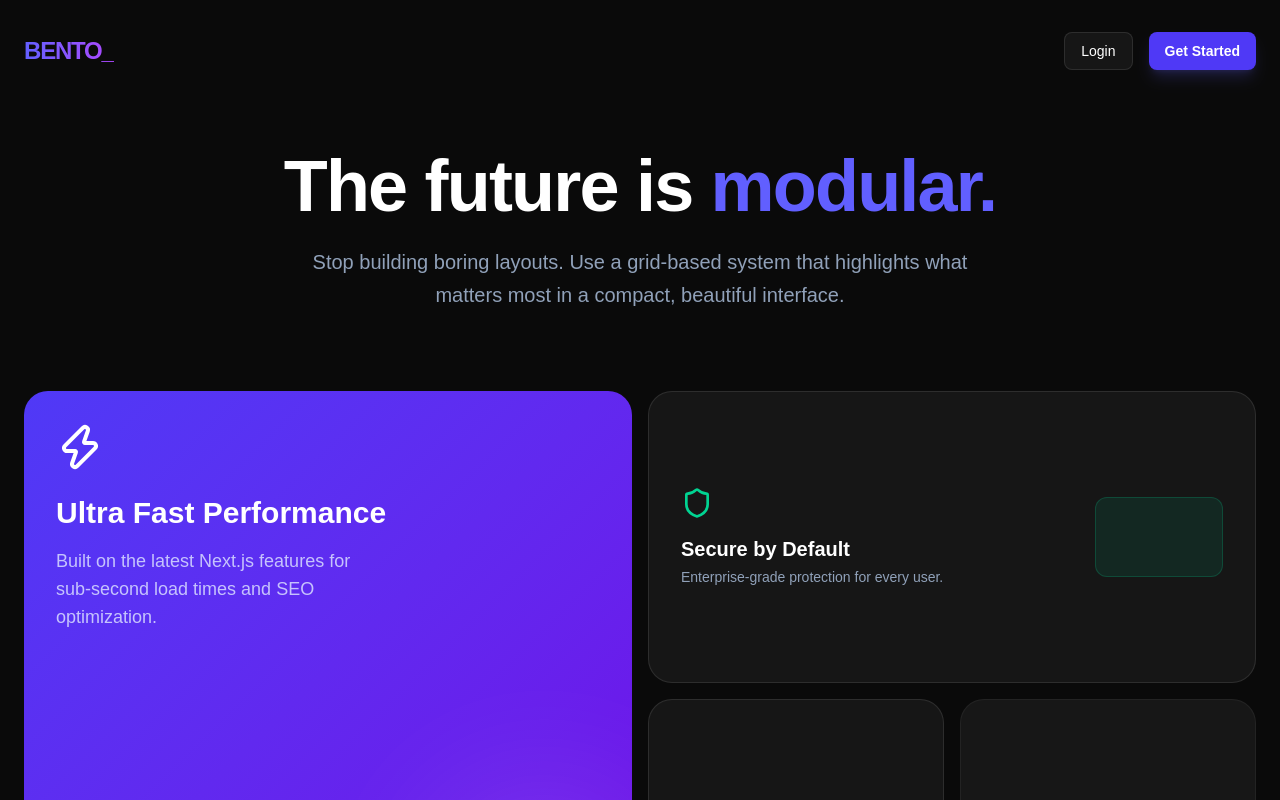
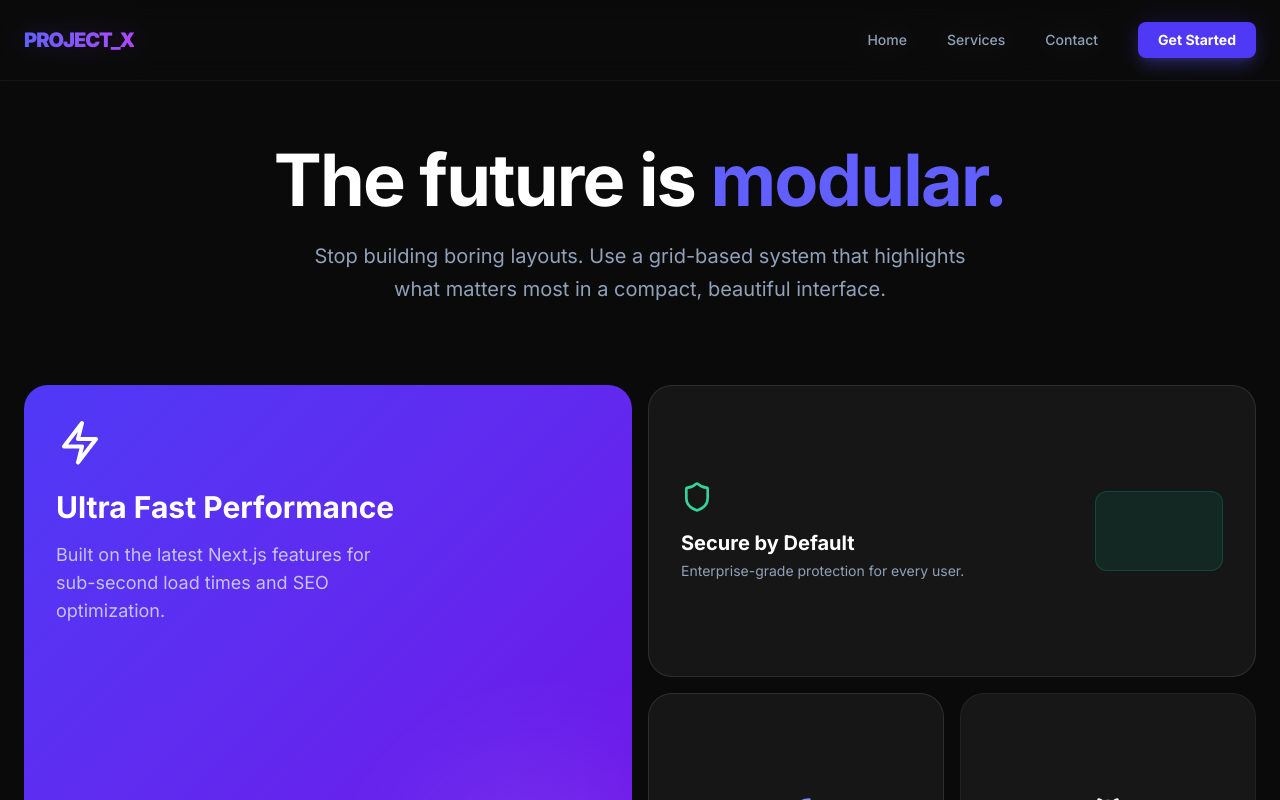
Before and after one commit to whofvckisblaqo/class-collaboration, a Next.js app: page / in a window 1280 px wide. Shown: the top 800 px of the page. Built offline with nearby package versions, Linux system fonts and the light colour scheme.

Commit message:
created home ui

```diff
--- a/package.json
+++ b/package.json
@@ -10,6 +10,7 @@
     "format": "biome format --write"
   },
   "dependencies": {
+    "lucide-react": "^1.6.0",
     "next": "16.2.1",
     "react": "19.2.4",
     "react-dom": "19.2.4"
--- a/src/app/layout.js
+++ b/src/app/layout.js
@@ -1,28 +1,26 @@
-import { Geist, Geist_Mono } from "next/font/google";
+import { Inter } from "next/font/google";
 import "./globals.css";
+import Navbar from "@/components/Navbar";
 
-const geistSans = Geist({
-  variable: "--font-geist-sans",
-  subsets: ["latin"],
-});
-
-const geistMono = Geist_Mono({
-  variable: "--font-geist-mono",
-  subsets: ["latin"],
-});
+const inter = Inter({ subsets: ["latin"] });
 
 export const metadata = {
-  title: "Create Next App",
-  description: "Generated by create next app",
+  title: "Project_X | Modern Digital Solutions",
+  description: "Building modular experiences with Next.js and Tailwind CSS",
 };
 
 export default function RootLayout({ children }) {
   return (
-    <html
-      lang="en"
-      className={`${geistSans.variable} ${geistMono.variable} h-full antialiased`}
-    >
-      <body className="min-h-full flex flex-col">{children}</body>
+    <html lang="en" className="scroll-smooth">
+      <body className={`${inter.className} bg-[#0a0a0a] antialiased`}>
+        {/* Placing the Navbar here means it persists across
+          all routes without re-rendering!
+        */}
+        <Navbar />
+
+        {/* The 'children' prop renders the content of your page.js files */}
+        {children}
+      </body>
     </html>
   );
 }
--- a/src/app/page.js
+++ b/src/app/page.js
@@ -1,27 +1,15 @@
 import React from 'react';
-import { LayoutGrid, Rocket, Shield, Zap, ArrowRight, Github } from 'lucide-react';
+import Navbar from '@/components/Navbar';
 
 export default function Page() {
   return (
-    <div className="min-h-screen bg-[#0a0a0a] text-white selection:bg-indigo-500/30">
+    <div className="min-h-screen bg-[#0a0a0a] text-white selection:bg-indigo-500/30 font-sans">
 
-      {/* Navbar */}
-      <nav className="flex justify-between items-center px-6 py-8 max-w-7xl mx-auto">
-        <div className="text-2xl font-black tracking-tighter bg-gradient-to-r from-indigo-500 to-purple-500 bg-clip-text text-transparent">
-          BENTO_
-        </div>
-        <div className="flex gap-4">
-          <button className="bg-white/5 hover:bg-white/10 px-4 py-2 rounded-lg text-sm transition-all border border-white/10">
-            Login
-          </button>
-          <button className="bg-indigo-600 hover:bg-indigo-500 px-4 py-2 rounded-lg text-sm font-bold transition-all shadow-lg shadow-indigo-500/20">
-            Get Started
-          </button>
-        </div>
-      </nav>
+      {/* Reusable Navbar */}
+      <Navbar />
 
-      {/* Main Content */}
-      <main className="max-w-7xl mx-auto px-6 pb-20">
+      {/* Main Content - Added pt-24 so content doesn't hide under the fixed Navbar */}
+      <main className="max-w-7xl mx-auto px-6 pb-20 pt-24">
 
         {/* Hero Section */}
         <div className="text-center mb-20 mt-12">
@@ -35,44 +23,44 @@ export default function Page() {
         </div>
 
         {/* Bento Grid Layout */}
-        <div className="grid grid-cols-1 md:grid-cols-4 md:grid-rows-2 gap-4 h-full md:h-[600px]">
+        <div className="grid grid-cols-1 md:grid-cols-4 md:grid-rows-2 gap-4 h-full md:min-h-[600px]">
 
-          {/* Large Feature Card */}
-          <div className="md:col-span-2 md:row-span-2 bg-gradient-to-br from-indigo-600 to-violet-700 rounded-3xl p-8 flex flex-col justify-between group cursor-pointer overflow-hidden relative">
+          {/* Large Feature Card (Purple) */}
+          <div className="md:col-span-2 md:row-span-2 bg-gradient-to-br from-indigo-600 to-violet-700 rounded-3xl p-8 flex flex-col justify-between group cursor-pointer overflow-hidden relative min-h-[400px]">
             <div className="relative z-10">
-              <Zap className="w-12 h-12 mb-6" />
+              <svg xmlns="http://www.w3.org/2000/svg" width="48" height="48" viewBox="0 0 24 24" fill="none" stroke="currentColor" strokeWidth="2" strokeLinecap="round" strokeLinejoin="round" className="mb-6"><path d="M4 14.71 13 3l-2 8h9l-9 11.71 2-8z"/></svg>
               <h2 className="text-3xl font-bold mb-4">Ultra Fast Performance</h2>
               <p className="text-indigo-100/80 max-w-xs text-lg">
                 Built on the latest Next.js features for sub-second load times and SEO optimization.
               </p>
             </div>
             <div className="relative z-10 flex items-center gap-2 font-semibold">
-              Explore Performance <ArrowRight className="w-4 h-4 group-hover:translate-x-2 transition-transform" />
+              Explore Performance
+              <svg xmlns="http://www.w3.org/2000/svg" width="16" height="16" viewBox="0 0 24 24" fill="none" stroke="currentColor" strokeWidth="2" strokeLinecap="round" strokeLinejoin="round" className="group-hover:translate-x-2 transition-transform"><path d="M5 12h14m-7-7 7 7-7 7"/></svg>
             </div>
-            {/* Background Decoration */}
             <div className="absolute -right-10 -bottom-10 w-64 h-64 bg-white/10 rounded-full blur-3xl group-hover:scale-125 transition-transform duration-700" />
           </div>
 
-          {/* Secondary Card 1 */}
+          {/* Secondary Card (Security) */}
           <div className="md:col-span-2 bg-white/5 border border-white/10 rounded-3xl p-8 hover:bg-white/[0.08] transition-colors flex items-center justify-between">
             <div>
-              <Shield className="w-8 h-8 text-emerald-400 mb-4" />
+              <svg xmlns="http://www.w3.org/2000/svg" width="32" height="32" viewBox="0 0 24 24" fill="none" stroke="#34d399" strokeWidth="2" strokeLinecap="round" strokeLinejoin="round" className="mb-4"><path d="M20 13c0 5-3.5 7.5-7.66 8.95a1 1 0 0 1-.67-.01C7.5 20.5 4 18 4 13V6a1 1 0 0 1 1-1c2 0 4.5-1.2 6.24-2.72a1.17 1.17 0 0 1 1.52 0C14.51 3.81 17 5 19 5a1 1 0 0 1 1 1z"/></svg>
               <h3 className="text-xl font-bold">Secure by Default</h3>
               <p className="text-slate-400 text-sm mt-1">Enterprise-grade protection for every user.</p>
             </div>
             <div className="hidden sm:block h-20 w-32 bg-emerald-400/10 rounded-xl border border-emerald-400/20" />
           </div>
 
-          {/* Small Card 1 */}
+          {/* Small Card (Rocket) */}
           <div className="bg-white/5 border border-white/10 rounded-3xl p-6 hover:border-indigo-500/50 transition-all flex flex-col items-center justify-center text-center">
-            <Rocket className="w-8 h-8 text-indigo-400 mb-3" />
+            <svg xmlns="http://www.w3.org/2000/svg" width="32" height="32" viewBox="0 0 24 24" fill="none" stroke="#818cf8" strokeWidth="2" strokeLinecap="round" strokeLinejoin="round" className="mb-3"><path d="M4.5 16.5c-1.5 1.26-2 5-2 5s3.74-.5 5-2c.71-.84.7-2.13-.09-2.91a2.18 2.18 0 0 0-2.91-.09z"/><path d="m12 15-3-3a22 22 0 0 1 2-3.95A12.88 12.88 0 0 1 22 2c0 2.72-.78 7.5-6 11a22.35 22.35 0 0 1-4 2z"/><path d="M9 12H4s.5-1 1-4c2 0 3 0 3 0"/><path d="M12 15v5s1 .5 4 1c0-2 0-3 0-3"/></svg>
             <h3 className="font-bold">Scale</h3>
             <p className="text-xs text-slate-500">Go from 0 to 1M users.</p>
           </div>
 
-          {/* Small Card 2 (GitHub Link) */}
+          {/* Small Card (GitHub) */}
           <div className="bg-[#171717] border border-white/5 rounded-3xl p-6 hover:bg-black transition-all flex flex-col items-center justify-center text-center group">
-            <Github className="w-8 h-8 text-white mb-3 group-hover:scale-110 transition-transform" />
+            <svg xmlns="http://www.w3.org/2000/svg" width="32" height="32" viewBox="0 0 24 24" fill="none" stroke="currentColor" strokeWidth="2" strokeLinecap="round" strokeLinejoin="round" className="mb-3 group-hover:scale-110 transition-transform"><path d="M15 22v-4a4.8 4.8 0 0 0-1-3.5c3 0 6-2 6-5.5.08-1.25-.27-2.48-1-3.5.28-1.15.28-2.35 0-3.5 0 0-1 0-3 1.5-2.64-.5-5.36-.5-8 0C6 2 5 2 5 2c-.28 1.15-.28 2.35 0 3.5-.73 1.02-1.08 2.25-1 3.5 0 3.5 3 5.5 6 5.5-.39.49-.68 1.05-.85 1.65-.17.6-.22 1.23-.15 1.85v4"/><path d="M9 18c-4.51 2-5-2-7-2"/></svg>
             <h3 className="font-bold">Open Source</h3>
             <p className="text-xs text-slate-500">Check the source code.</p>
           </div>
@@ -80,7 +68,7 @@ export default function Page() {
         </div>
       </main>
 
-      {/* Footer Branding */}
+      {/* Footer */}
       <footer className="border-t border-white/5 py-10 text-center">
         <p className="text-slate-600 text-sm italic">
           Designed for high-impact developers. 2026.
--- /dev/null
+++ b/src/components/Navbar.js
@@ -0,0 +1,50 @@
+'use client'; // Required for the menu toggle state
+import React, { useState } from 'react';
+
+export default function Navbar() {
+  const [isOpen, setIsOpen] = useState(false);
+
+  return (
+    <nav className="fixed top-0 left-0 right-0 z-50 bg-[#0a0a0a]/80 backdrop-blur-md border-b border-white/5">
+      <div className="max-w-7xl mx-auto px-6 h-20 flex justify-between items-center">
+
+        {/* Logo */}
+        <div className="text-xl font-black tracking-tighter bg-gradient-to-r from-indigo-500 to-purple-500 bg-clip-text text-transparent cursor-pointer">
+          PROJECT_X
+        </div>
+
+        {/* Desktop Menu */}
+        <div className="hidden md:flex items-center gap-10">
+          <a href="/" className="text-sm font-medium text-slate-400 hover:text-white transition-colors">Home</a>
+          <a href="#services" className="text-sm font-medium text-slate-400 hover:text-white transition-colors">Services</a>
+          <a href="#contact" className="text-sm font-medium text-slate-400 hover:text-white transition-colors">Contact</a>
+          <button className="bg-indigo-600 hover:bg-indigo-500 px-5 py-2 rounded-lg text-sm font-bold transition-all shadow-lg shadow-indigo-500/20">
+            Get Started
+          </button>
+        </div>
+
+        {/* Mobile Menu Button */}
+        <button
+          className="md:hidden text-white"
+          onClick={() => setIsOpen(!isOpen)}
+        >
+          {isOpen ? (
+            <svg xmlns="http://www.w3.org/2000/svg" width="24" height="24" viewBox="0 0 24 24" fill="none" stroke="currentColor" strokeWidth="2" strokeLinecap="round" strokeLinejoin="round"><path d="M18 6 6 18"/><path d="m6 6 12 12"/></svg>
+          ) : (
+            <svg xmlns="http://www.w3.org/2000/svg" width="24" height="24" viewBox="0 0 24 24" fill="none" stroke="currentColor" strokeWidth="2" strokeLinecap="round" strokeLinejoin="round"><line x1="4" x2="20" y1="12" y2="12"/><line x1="4" x2="20" y1="6" y2="6"/><line x1="4" x2="20" y1="18" y2="18"/></svg>
+          )}
+        </button>
+      </div>
+
+      {/* Mobile Menu Overlay */}
+      {isOpen && (
+        <div className="md:hidden bg-[#0a0a0a] border-b border-white/5 px-6 py-8 space-y-6 flex flex-col items-center">
+          <a href="/" className="text-lg font-medium text-slate-300" onClick={() => setIsOpen(false)}>Home</a>
+          <a href="#services" className="text-lg font-medium text-slate-300" onClick={() => setIsOpen(false)}>Services</a>
+          <a href="#contact" className="text-lg font-medium text-slate-300" onClick={() => setIsOpen(false)}>Contact</a>
+          <button className="w-full bg-indigo-600 py-3 rounded-xl font-bold">Get Started</button>
+        </div>
+      )}
+    </nav>
+  );
+}
```
Also changed, not shown: 1 other file (tests, documents, lock files or other folders).
